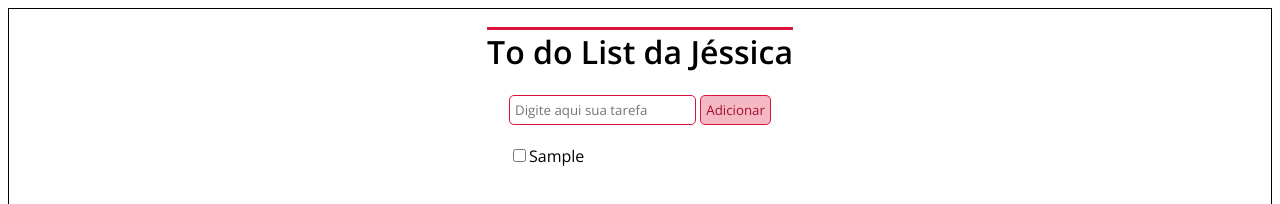
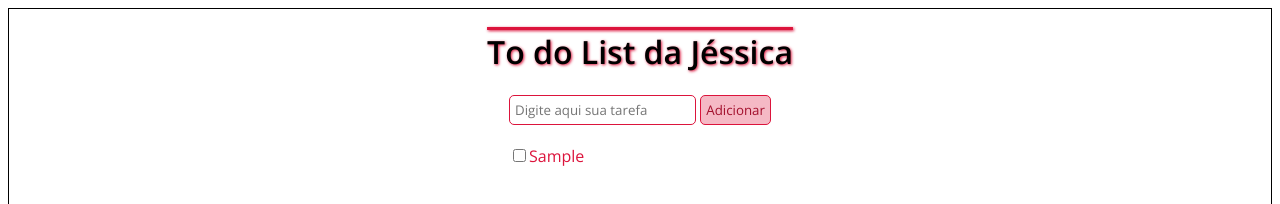
Before and after one commit to imJessicaV/to-do-list, a plain HTML site: page index.html in a window 1280 px wide. Both pictures are taken after typing "Sample" into the empty fields and a click on the button "Adicionar". Shown: the top 204 px of the page. Drawn offline with nearby package versions, Linux system fonts and the light colour scheme.

Commit message:
Atualização

```diff
--- a/assets/css/style.css
+++ b/assets/css/style.css
@@ -14,6 +14,7 @@ body {
 
 h1 {
     text-decoration: overline rgb(220, 20, 60);
+    text-shadow: 1px 1px 3px crimson;
 }
 
 button {
@@ -45,6 +46,7 @@ input {
     display: flex;
     align-items: center;
     margin-bottom: 10px;
+    color: crimson;
 }
 
 :checked+label {
```
